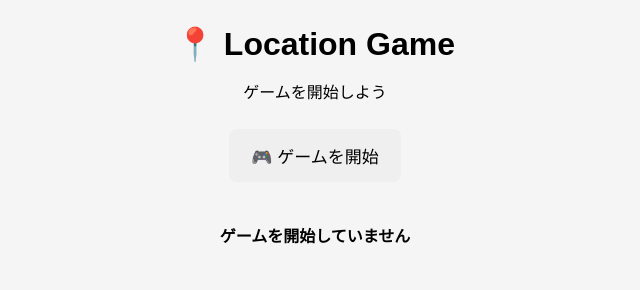
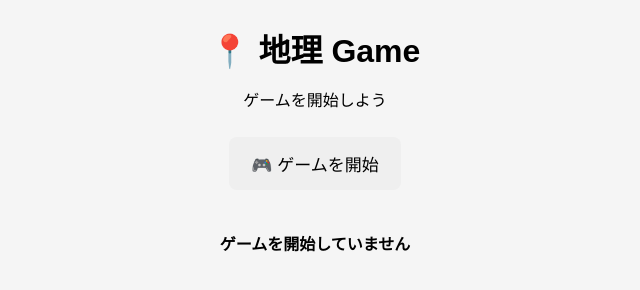
Before and after one commit to kusizulove0805-collab/location-game, a plain HTML site: page index.html in a window 1280 px wide. Shown: the whole page, without its empty margins (325-965 px from the left). Drawn offline with Linux system fonts and the light colour scheme.

Commit message:
index.html

```diff
--- a/index.html
+++ b/index.html
@@ -34,7 +34,7 @@
     #gameArea {
       margin: 20px;
     }
-  </style></head><body><h1>📍 Location Game</h1><p>
+  </style></head><body><h1>📍 地理 Game</h1><p>
   ゲームを開始しよう<br>
 </p><button id="startButton">
   🎮 ゲームを開始
```
